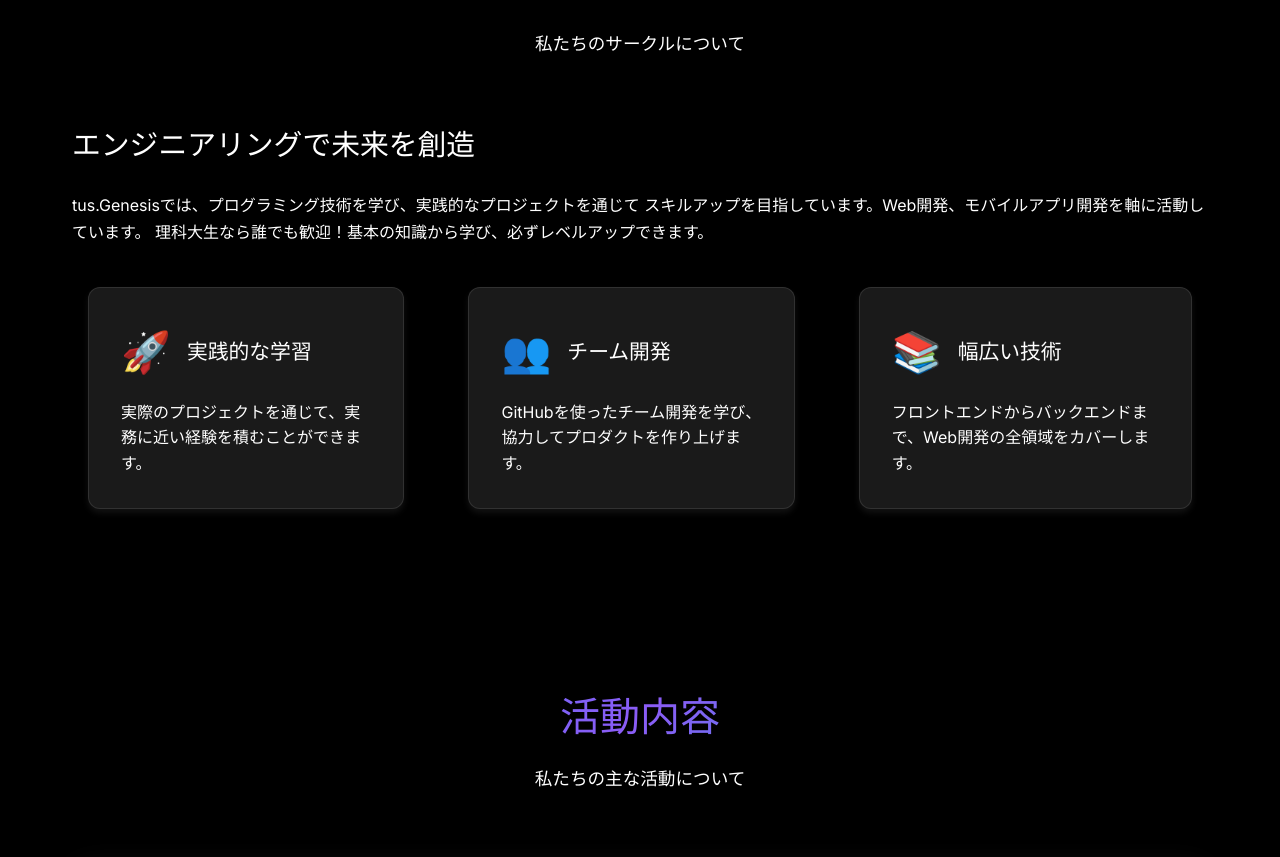
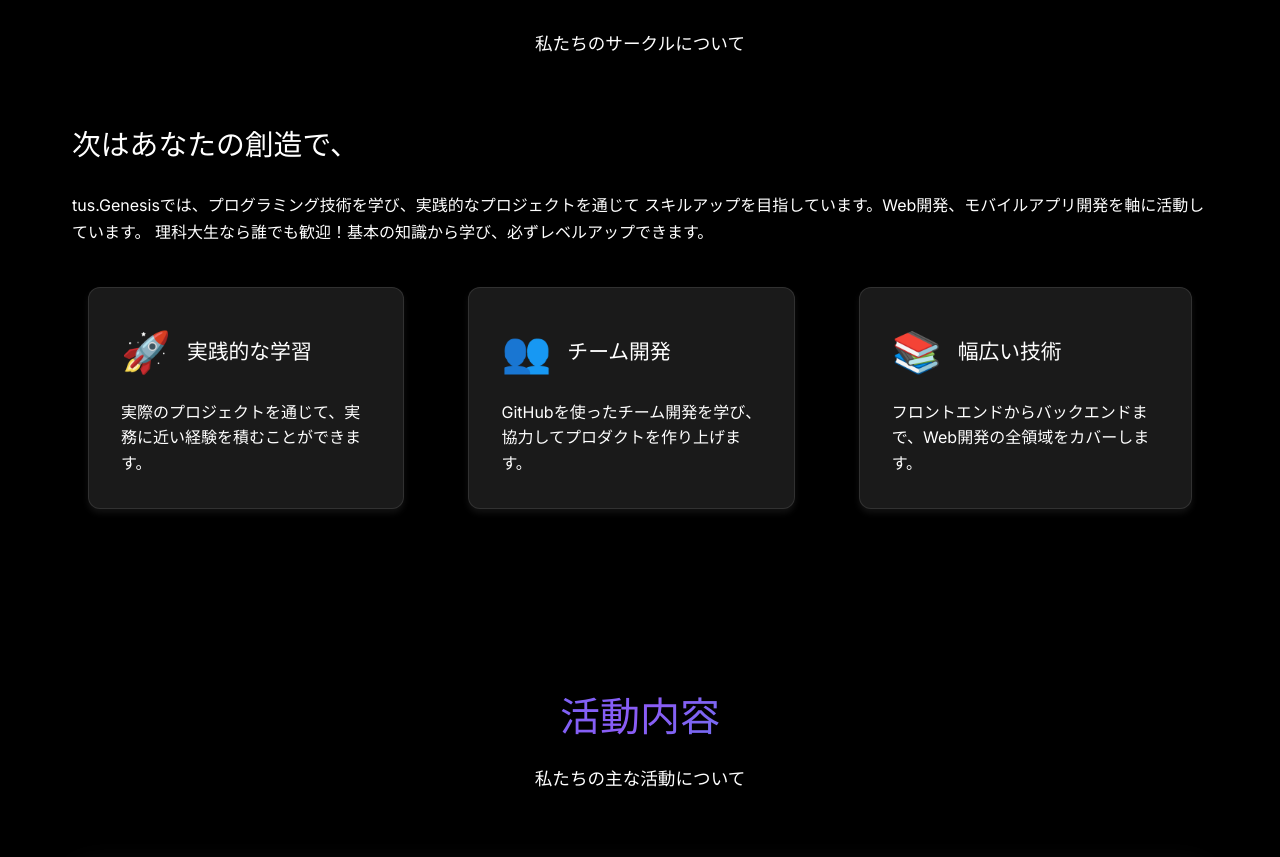
Before and after one commit to tus-Web/landing-page, a React (Vite) app: page / in a window 1280 px wide. Shown: the part 930-1787 px from the top of the page. Built offline with nearby package versions, Linux system fonts and the light colour scheme.

Commit message:
aboutのタイトルかえました

```diff
--- a/src/components/About/About.tsx
+++ b/src/components/About/About.tsx
@@ -12,7 +12,7 @@ const About: React.FC = () => {
 
         <div className="about-content">
           <div className="about-text">
-            <h3>エンジニアリングで未来を創造</h3>
+            <h3>次はあなたの創造で、</h3>
             <p>
               tus.Genesisでは、プログラミング技術を学び、実践的なプロジェクトを通じて
               スキルアップを目指しています。Web開発、モバイルアプリ開発を軸に活動しています。
```
